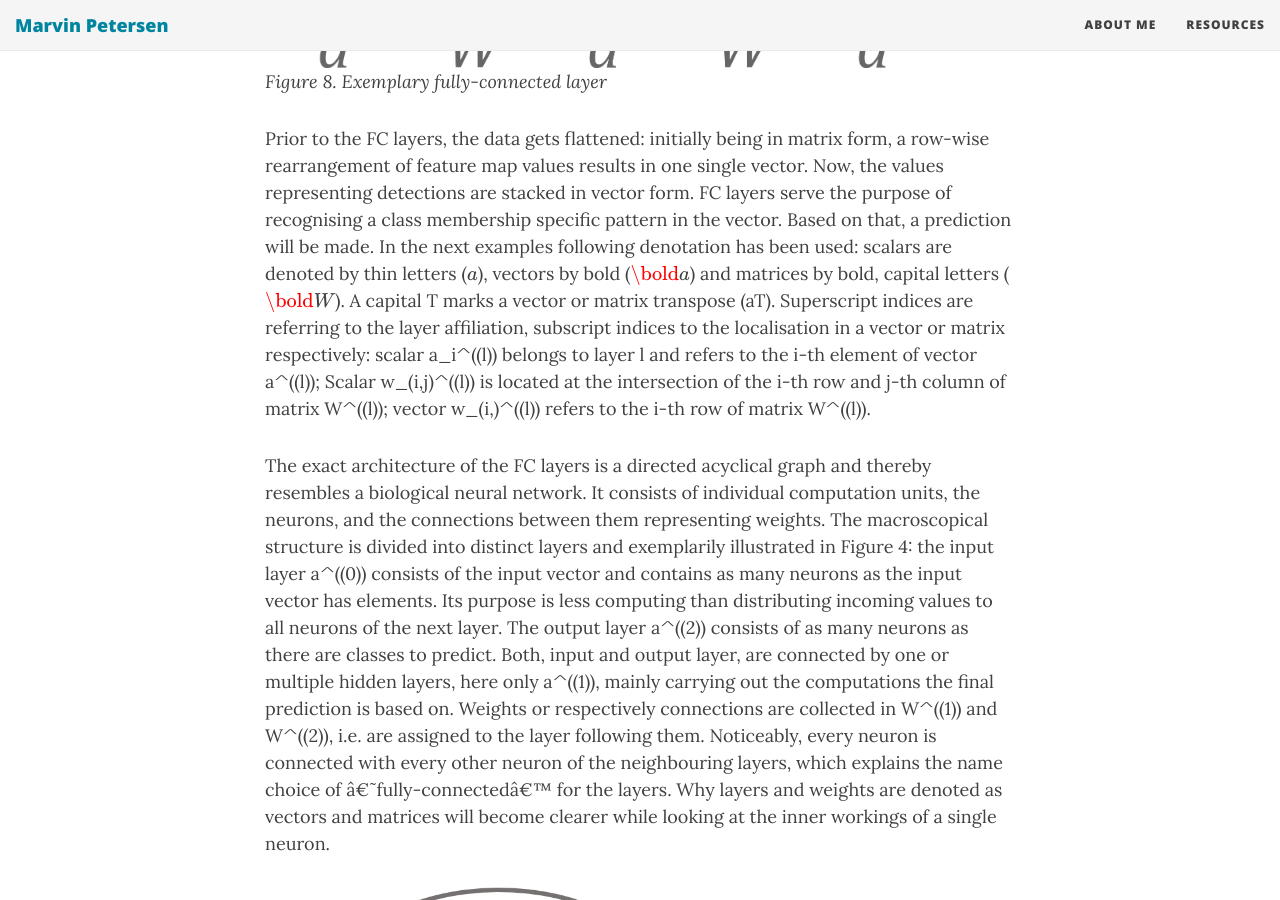
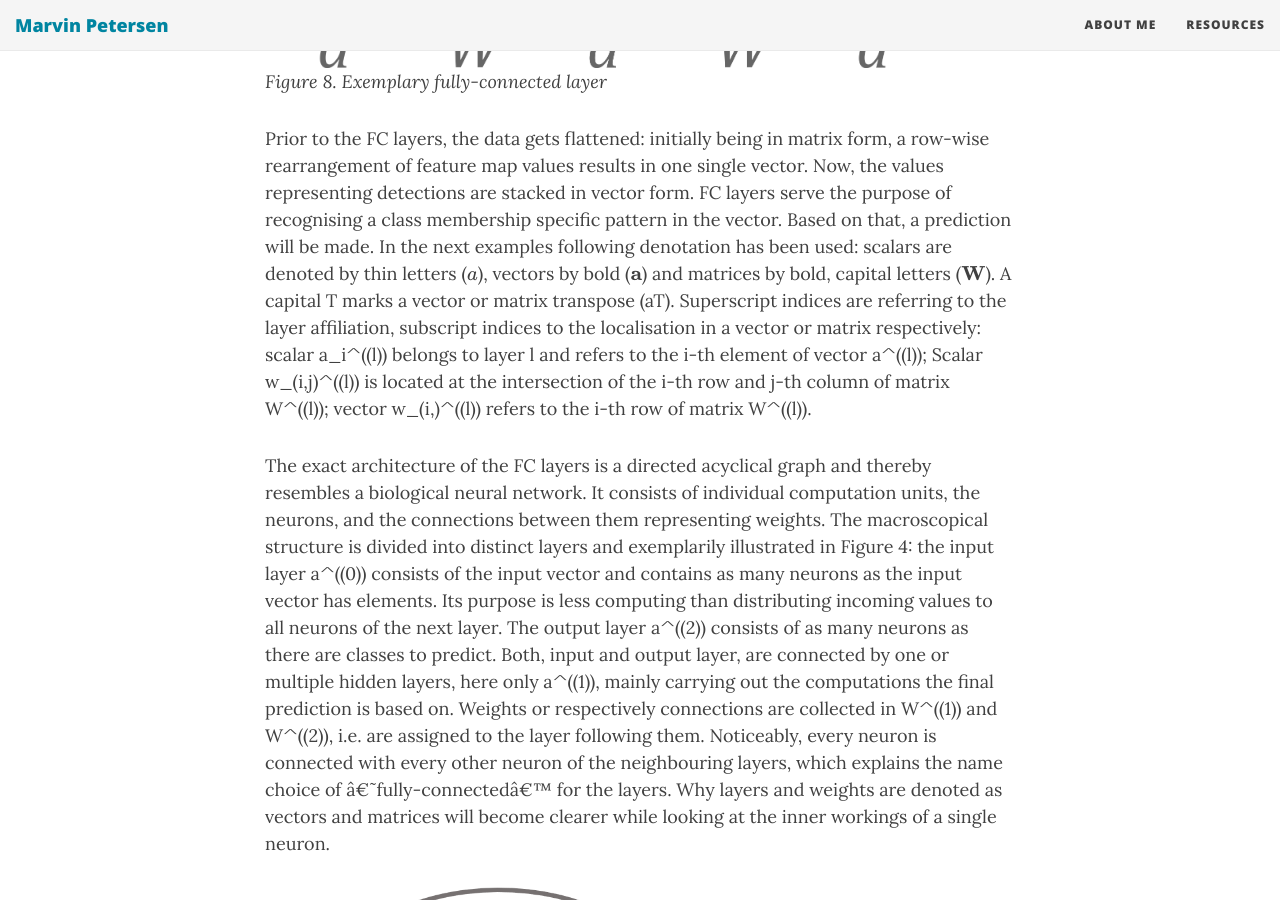
Before and after one commit to m-petersen/vinpetersen.github.io, a Jekyll site: the page built from _posts/2018-11-23-a-guided-tour-through-a-convolutional-neural-network-part-2.md, in a window 1280 px wide and 900 px high, scrolled down 1309 px. Built offline with Jekyll 4.4.1, drawn with Linux system fonts in a browser that asks for light colours; nearby versions of some CDN libraries; formulas are drawn with MathJax 3.

Commit message:
Update 2018-11-23-a-guided-tour-through-a-convolutional-neural-network-part-2.md

```diff
--- a/_posts/2018-11-23-a-guided-tour-through-a-convolutional-neural-network-part-2.md
+++ b/_posts/2018-11-23-a-guided-tour-through-a-convolutional-neural-network-part-2.md
@@ -12,7 +12,7 @@
 ![neurons_hd.png]({{site.baseurl}}/img/neurons_hd.png)
 *Figure 8. Exemplary fully-connected layer*
 
-Prior to the FC layers, the data gets flattened: initially being in matrix form, a row-wise rearrangement of feature map values results in one single vector. Now, the values representing detections are stacked in vector form. FC layers serve the purpose of recognising a class membership specific pattern in the vector. Based on that, a prediction will be made. In the next examples following denotation has been used: scalars are denoted by thin letters ($$a$$), vectors by bold ($$\bold{a}$$) and matrices by bold, capital letters ($$\bold{W}$$). A capital T marks a vector or matrix transpose (aT). Superscript indices are referring to the layer affiliation, subscript indices to the localisation in a vector or matrix respectively: scalar a_i^((l)) belongs to layer l and refers to the i-th element of vector a^((l)); Scalar w_(i,j)^((l)) is located at the intersection of the i-th row and j-th column of matrix W^((l)); vector w_(i,)^((l)) refers to the i-th row of matrix W^((l)).
+Prior to the FC layers, the data gets flattened: initially being in matrix form, a row-wise rearrangement of feature map values results in one single vector. Now, the values representing detections are stacked in vector form. FC layers serve the purpose of recognising a class membership specific pattern in the vector. Based on that, a prediction will be made. In the next examples following denotation has been used: scalars are denoted by thin letters ($$a$$), vectors by bold ($$\textbf{a}$$) and matrices by bold, capital letters ($$\textbf{W}$$). A capital T marks a vector or matrix transpose (aT). Superscript indices are referring to the layer affiliation, subscript indices to the localisation in a vector or matrix respectively: scalar a_i^((l)) belongs to layer l and refers to the i-th element of vector a^((l)); Scalar w_(i,j)^((l)) is located at the intersection of the i-th row and j-th column of matrix W^((l)); vector w_(i,)^((l)) refers to the i-th row of matrix W^((l)).
 
 The exact architecture of the FC layers is a directed acyclical graph and thereby resembles a biological neural network. It consists of individual computation units, the neurons, and the connections between them representing weights. The macroscopical structure is divided into distinct layers and exemplarily illustrated in Figure 4: the input layer a^((0)) consists of the input vector and contains as many neurons as the input vector has elements. Its purpose is less computing than distributing incoming values to all neurons of the next layer. The output layer a^((2)) consists of as many neurons as there are classes to predict. Both, input and output layer, are connected by one or multiple hidden layers, here only a^((1)), mainly carrying out the computations the final prediction is based on. Weights or respectively connections are collected in W^((1)) and W^((2)), i.e. are assigned to the layer following them. Noticeably, every neuron is connected with every other neuron of the neighbouring layers, which explains the name choice of â€˜fully-connectedâ€™ for the layers. Why layers and weights are denoted as vectors and matrices will become clearer while looking at the inner workings of a single neuron.
 
```
